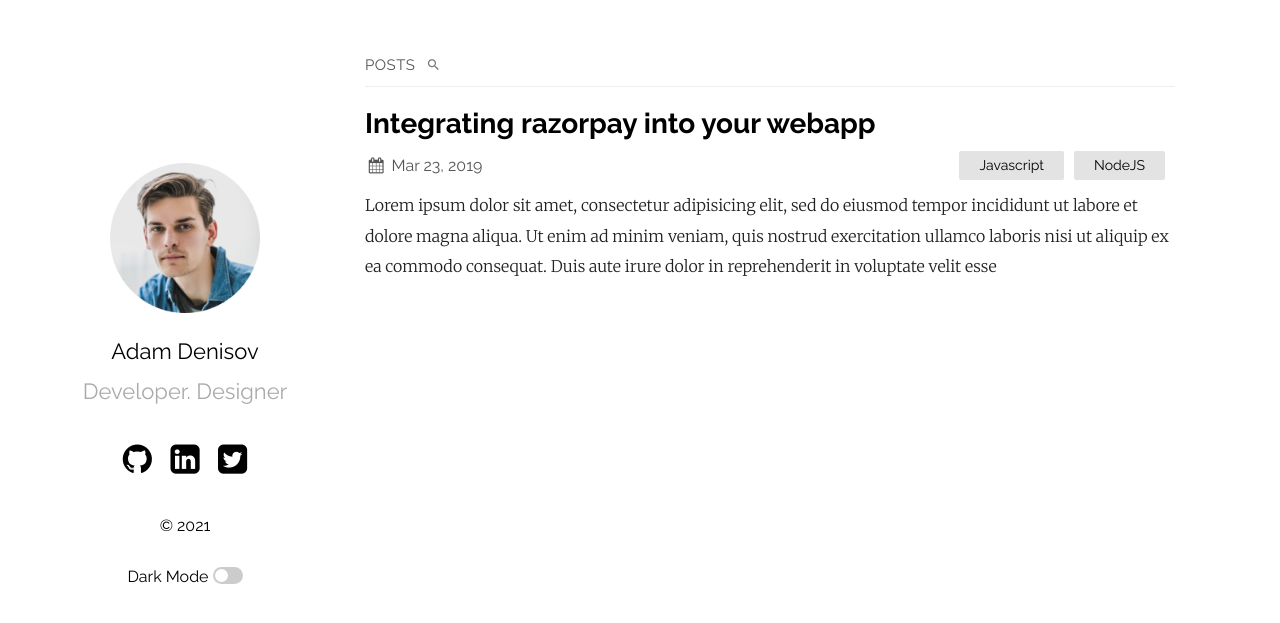
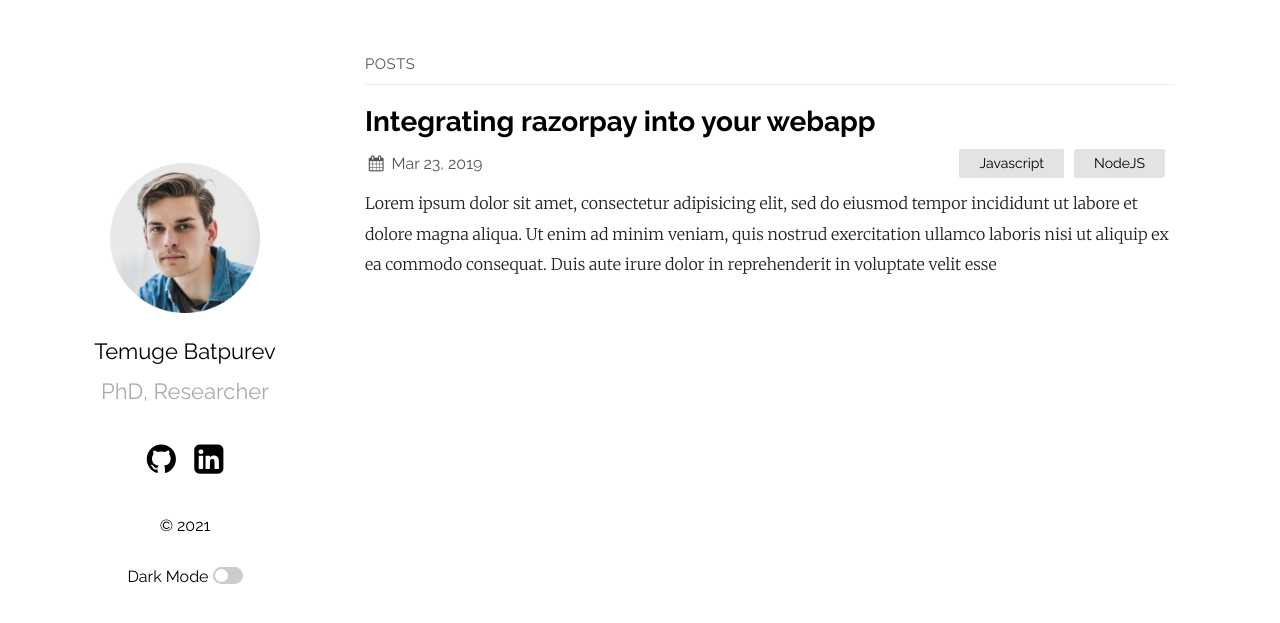
Before and after one commit to TemugeB/temugeb.github.io, a Jekyll site: the page built from index.md, in a window 1280 px wide. Shown: the top 623 px of the page. Built offline with Jekyll 4.4.1, drawn with Linux system fonts in a browser that asks for light colours.

Commit message:
Update _config.yml

```diff
--- a/_config.yml
+++ b/_config.yml
@@ -12,11 +12,11 @@ show_excerpts: true # set to true to show excerpts on the homepage
 sass:
   sass_dir: _sass
 plainwhite:
-  name: Adam Denisov
-  tagline: Developer. Designer
+  name: Temuge Batpurev
+  tagline: PhD, Researcher
   date_format: "%b %-d, %Y"
   sitemap: true # set to true to generate sitemap.xml content
-  search: true # set to true to enable searchbar
+  #search: true # set to true to enable searchbar
   dark_mode: true # set to true to add dark mode toggle
   portfolio_image: "assets/portfolio.png" # the path from the base directory of the site to the image to display (no / at the start)
   html_lang: "en" # set the lang attribute of the <html> tag for the pages. See here for a list of codes: https://www.w3schools.com/tags/ref_country_codes.asp
@@ -26,9 +26,9 @@ plainwhite:
     - post
   # generate social links in footer
   social_links:
-    twitter: samarsault
-    github:  samarsault
-    linkedIn: in/samarsault
+    #twitter: samarsault
+    github:  temugeb
+    linkedIn: temuge-batpurev
     #rss: rss
     #dribbble: jekyll
     #flickr:   jekyll
```
